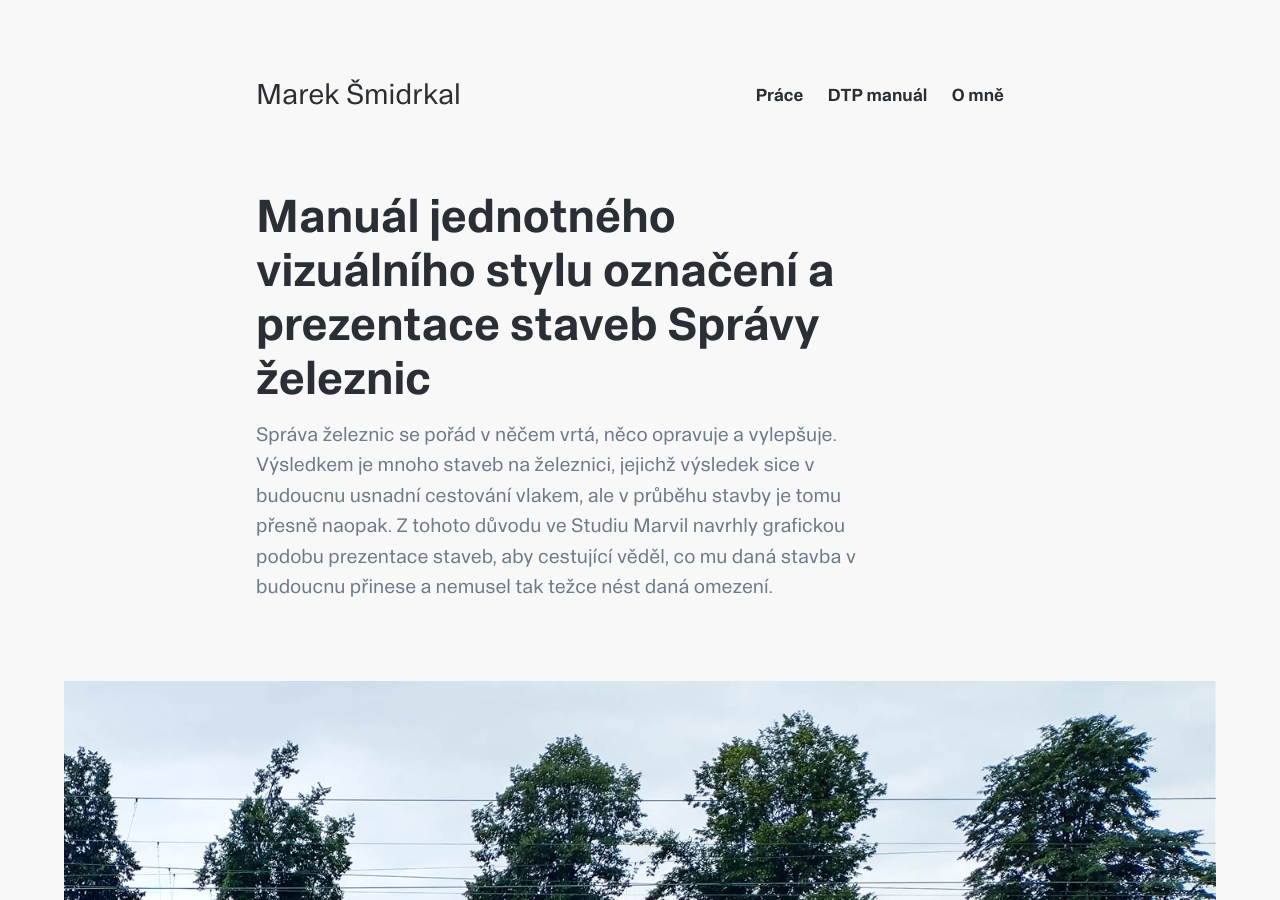
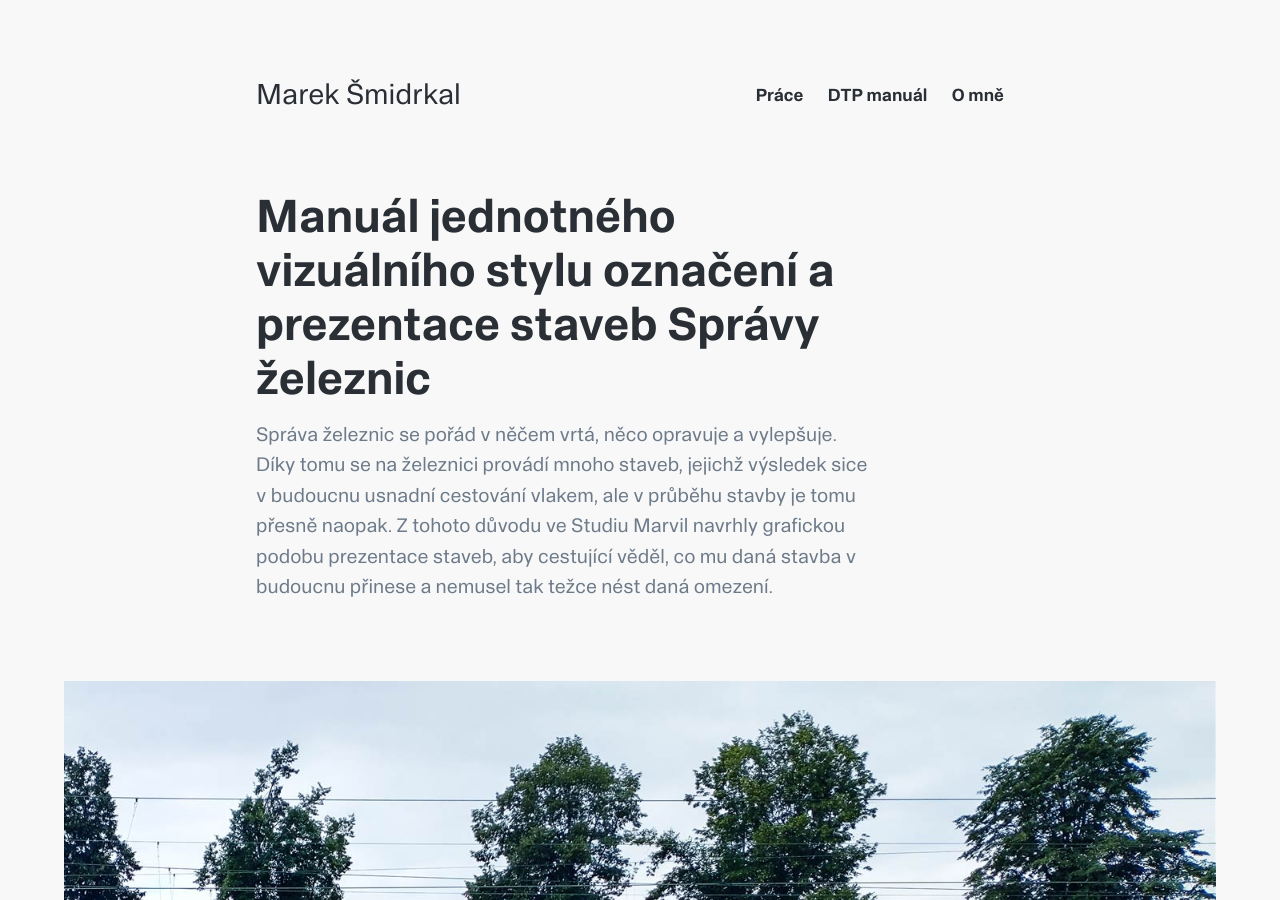
Before and after one commit to shm1ck/Duet, a Jekyll site: the page built from _projects/2023-07-20-sprava-zeleznic.md, in a window 1280 px wide and 900 px high. Built offline with Jekyll 4.4.1, drawn with Linux system fonts in a browser that asks for light colours; nearby versions of some CDN libraries.

Commit message:
Update 2023-07-20-sprava-zeleznic.md

```diff
--- a/_projects/2023-07-20-sprava-zeleznic.md
+++ b/_projects/2023-07-20-sprava-zeleznic.md
@@ -4,7 +4,7 @@ subtitle: 'Grafický manuál'
 date: 2020-09-28 00:00:00
 description: Manuál jednotného vizuálního stylu označení a prezentace staveb Správy železnic
 title-page: Manuál jednotného vizuálního stylu označení a prezentace staveb Správy železnic
-subtitle-page: Správa železnic se pořád v něčem vrtá, něco opravuje a vylepšuje. Výsledkem je mnoho staveb na železnici, jejichž výsledek sice v budoucnu usnadní cestování vlakem, ale v průběhu stavby je tomu přesně naopak. Z tohoto důvodu ve Studiu Marvil navrhly grafickou podobu prezentace staveb, aby cestující věděl, co mu daná stavba v budoucnu přinese a nemusel tak težce nést daná omezení.
+subtitle-page: Správa železnic se pořád v něčem vrtá, něco opravuje a vylepšuje. Díky tomu se na železnici provádí mnoho staveb, jejichž výsledek sice v budoucnu usnadní cestování vlakem, ale v průběhu stavby je tomu přesně naopak. Z tohoto důvodu ve Studiu Marvil navrhly grafickou podobu prezentace staveb, aby cestující věděl, co mu daná stavba v budoucnu přinese a nemusel tak težce nést daná omezení.
 featured_image: '/images/sz/sz_thumb.jpg'
 ---
 
```
